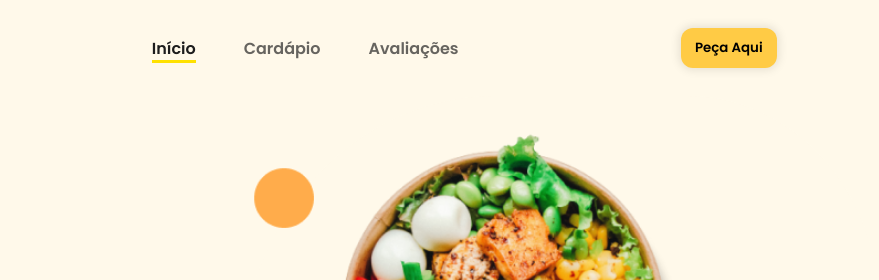
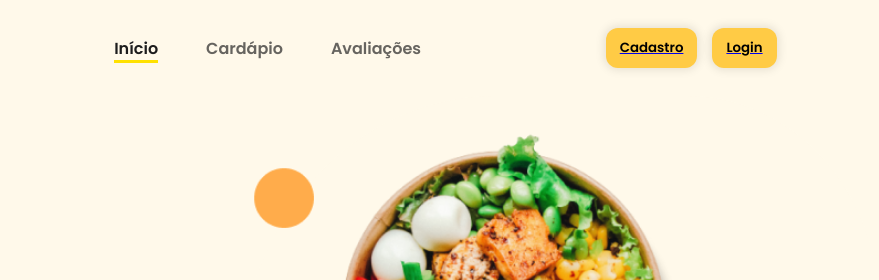
Before and after one commit to TiagoPesouzaa/Projeto-Individual, a plain HTML site: page public/index.html in a window 1280 px wide. Shown: the top 280 px of the page, 401-1280 px from the left. Drawn offline with nearby package versions, Linux system fonts and the light colour scheme.

Commit message:
Linkando paginas

```diff
--- a/public/css/header.css
+++ b/public/css/header.css
@@ -11,6 +11,17 @@ header{
     z-index: 3;
 
 }
+
+header .buttons-navbar {
+    display: flex;
+   align-items: center;
+   justify-content: center;
+   gap: 15px;
+   text-decoration: none;
+
+}
+
+
 
 .navbar {
     width: 100%;
@@ -40,6 +51,7 @@ header{
 .nav-itens.active a {
     color: var(--TSound-Neutro-1);
     border-bottom: solid 3px var(--TSound-3);
+
 }
 
 #mobile-btn{
--- a/public/index.html
+++ b/public/index.html
@@ -6,7 +6,7 @@
   <meta http-equiv="X-UA-Compatible" content="IE=edge">
   <meta name="viewport" content="width=device-width, initial-scale=1.0">
 
-  <title>Projeto Indidual</title>
+  <title>CTA TSoundCloud</title>
 
   <!-- <script src="./js/sessao.js"></script> -->
   <!-- <link rel="stylesheet" href="./css/estilo.css"> -->
@@ -52,9 +52,17 @@
 
       </ul>
 
-      <button class="btn-default">
-        Peça Aqui
-      </button>
+    <div class="buttons-navbar">
+      <a href="../public/cadastro.html"><button class="btn-default">
+        Cadastro
+      </button></a>
+
+      <a href="../public/login.html"><button class="btn-default">
+        Login
+      </button></a>
+    </div>
+
+
 
       <button id="mobile-btn">
         <i class="fa-solid fa-bars"></i>
```
Also changed, not shown: public/cadastro.html (+2 -1 lines), public/js/index.js (+14 -14 lines), public/login.html (+3 -2 lines).
